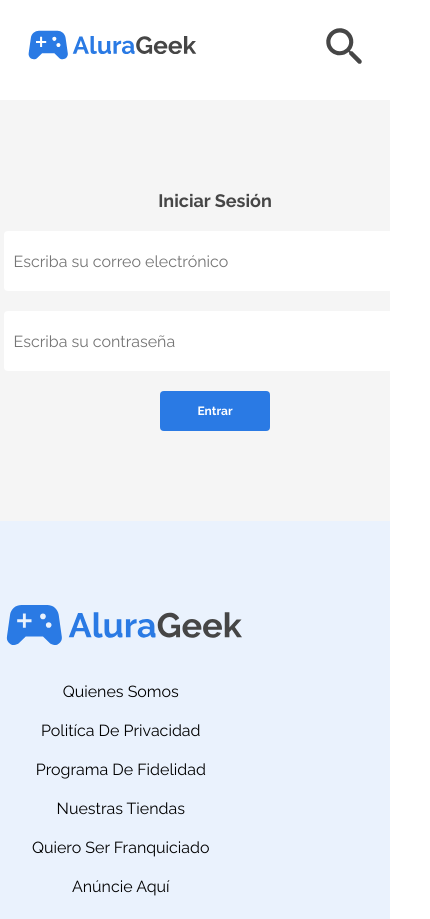
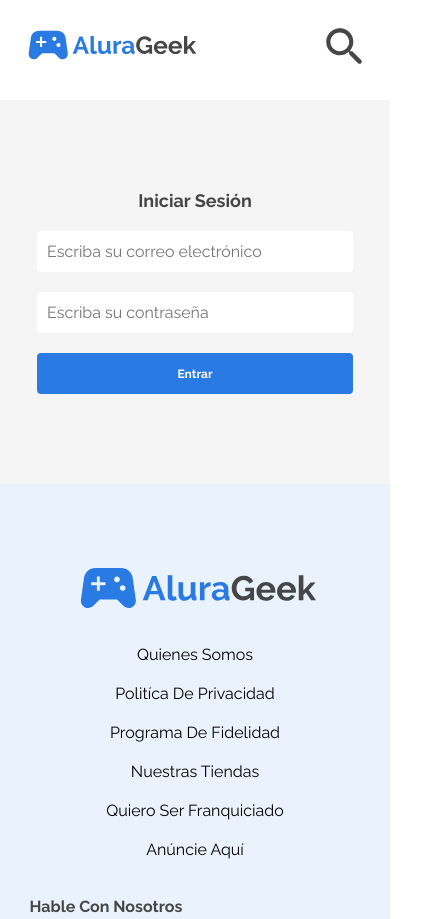
Before and after one commit to VictorHernandezJ/ecommerce, a plain HTML site: page login.html in a window 390 px wide. Shown: the top 919 px of the page, 430 px wide, since content can reach past the window. Drawn offline with Linux system fonts and the light colour scheme.

Commit message:
version 1.0.1

```diff
--- a/css/login/section-login.css
+++ b/css/login/section-login.css
@@ -46,11 +46,11 @@
         line-height: 18px;
     }
     .login-item{
-        width: 275px;
+        width: 80%;
         height: 41px;
     }
     .login-boton{
-        width: 110px;
+        width: 80%;
         height: 40px;
         font-size: 14px;
         line-height: 16px;
@@ -58,9 +58,21 @@
 }
 
 @media screen and (max-width:767px) {
+    .contenedor-login form{
+        width: 90%;
+        height: 3*63px;
+        margin: 0 auto;
+        display: flex;
+        align-items: center;
+        flex-direction: column;
+        gap: 20px;
+    }
     .login-boton{
         width: 110px;
         height: 40px;
         font-size: 12px;
+    }.login-item{
+        width: 90%;
+        height: 41px;
     }
 }
--- a/css/rodapie.css
+++ b/css/rodapie.css
@@ -137,7 +137,7 @@
 
     .logo-lista {
         flex-direction: column;
-        margin-bottom: 20px;
+        margin: 0 auto 20px;
     }
 
     .rodapie-logo {
@@ -154,6 +154,7 @@
 
     .rodapie-contacto {
         width: 90%;
+        margin: auto;
     }
 
     .contacto-nombre, .contacto-mensaje, .contacto-boton{
```
Also changed, not shown: css/producto/productos-grid.css (+10 -1 lines).
